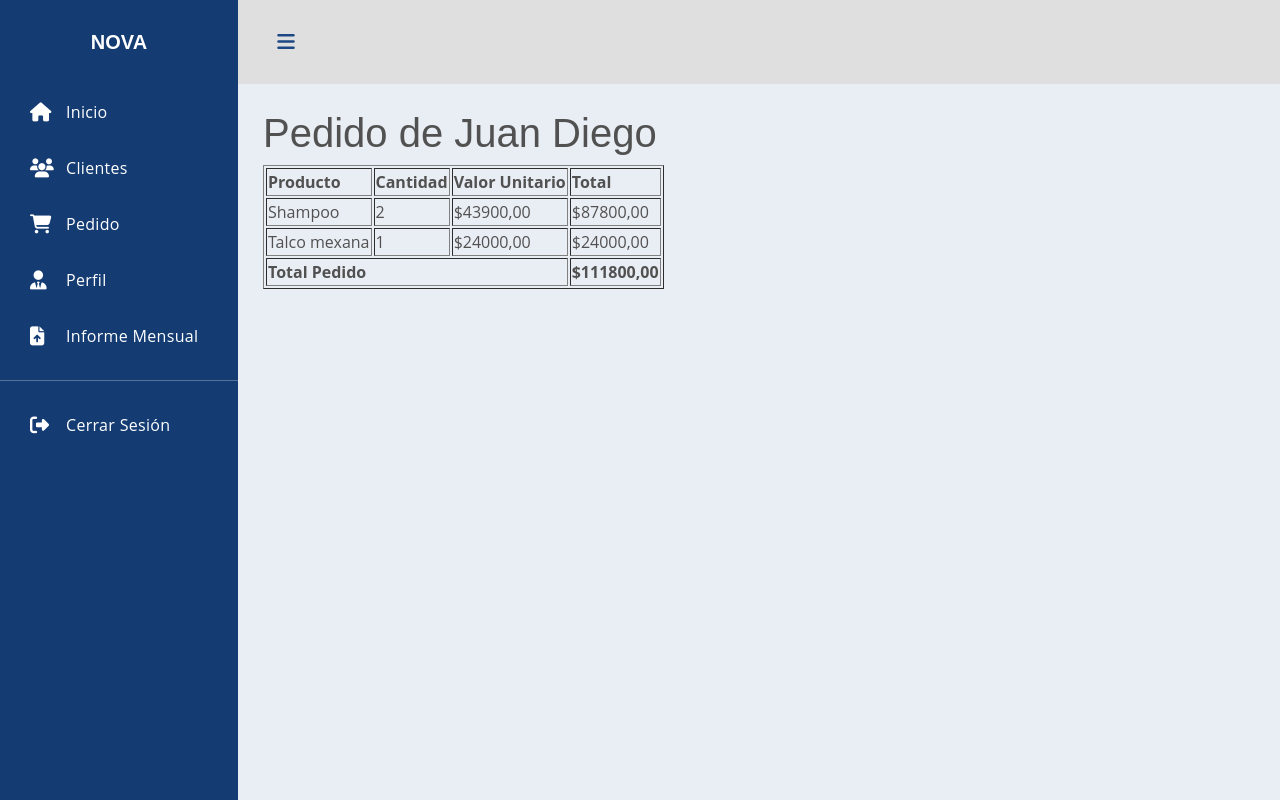
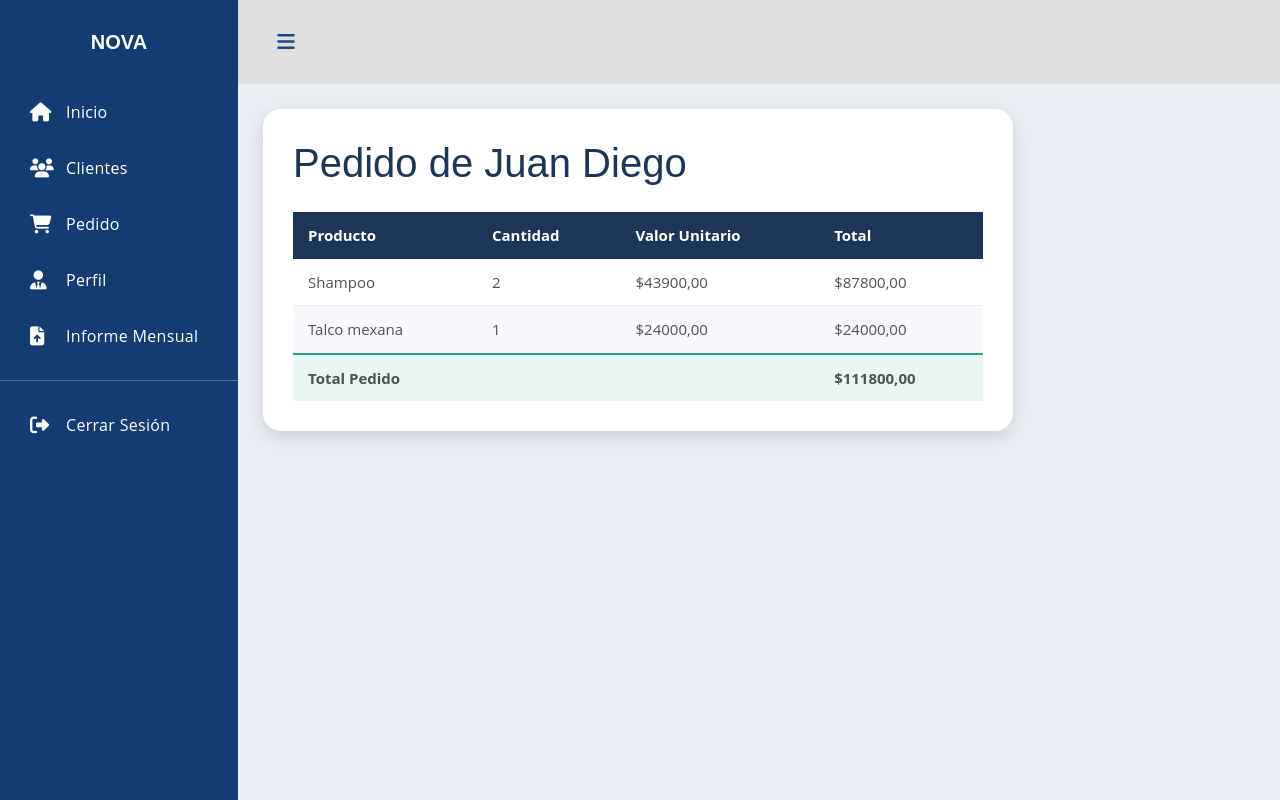
Before and after one commit to JuanDiegoHub/Save-Nova, a Django app: page /pedidos/detalle/1/ in a window 1280 px wide. Run offline with Django 5.2, Linux system fonts and the light colour scheme; data comes from the database, SQL or seed files in the repository; both versions use the stored data as it was after the commit.

Commit message:
Se arreglo la estetica y muestra pedidos en forma de tabla

```diff
--- a/menu/static/menu/CSS/pedido.css
+++ b/menu/static/menu/CSS/pedido.css
@@ -121,3 +129,72 @@
 .btn-confirmar-abono:hover {
     background: #35627a;
 }
+
+.productos-lista{
+    flex-grow: 1;
+}
+
+.productos-lista ul{
+    padding-left:18px;
+    margin-bottom:8px;
+}
+
+.productos-lista li{
+    margin-bottom:5px;
+    color:#444;
+    font-size:14px;
+}
+
+.detalle-pedido{
+    background:white;
+    padding:30px;
+    border-radius:18px;
+    box-shadow:0px 6px 18px rgba(0,0,0,0.12);
+    max-width:750px;
+}
+
+.titulo-detalle{
+    color:#1d3557;
+    margin-bottom:25px;
+}
+
+/* TABLA */
+.tabla-pedido{
+    width:100%;
+    border-collapse:collapse;
+    font-size:15px;
+}
+
+/* encabezado */
+.tabla-pedido thead{
+    background:#1d3557;
+    color:white;
+}
+
+.tabla-pedido th,
+.tabla-pedido td{
+    padding:12px 15px;
+}
+
+/* filas */
+.tabla-pedido tbody tr{
+    border-bottom:1px solid #eee;
+}
+
+.tabla-pedido tbody tr:nth-child(even){
+    background:#f7f9fc;
+}
+
+.tabla-pedido tbody tr:hover{
+    background:#eef3f8;
+}
+
+/* total */
+.total-row{
+    background:#e9f5f3;
+    font-weight:bold;
+}
+
+.total-row td{
+    border-top:2px solid #2a9d8f;
+}
--- a/menu/templates/menu/menu.html
+++ b/menu/templates/menu/menu.html
@@ -76,8 +76,8 @@
                             </ul>
 
                             {% if pedido.productos|length > 3 %}
-                                <a href="{% url 'detalle_pedido' pedido.id_pedido %}" class="ver-mas">
-                                    ... más
+                                <a href="{% url 'detalle_pedido' pedido.id_pedido %}" class="btn-ver-mas">
+                                    Ver más <i class="fa-solid fa-arrow-right"></i>
                                 </a>
                             {% endif %}
                         </div>
--- a/pedido/templates/pedido/detalle_pedido.html
+++ b/pedido/templates/pedido/detalle_pedido.html
@@ -1,16 +1,13 @@
 {% extends 'menu/menu.html' %}
 {% load static %}
 {% block content %}
-<!DOCTYPE html>
-<html>
-<head>
-    <title>Detalle Pedido</title>
-</head>
-<body>
 
-<h1>Pedido de {{ pedido.cliente.nombre }}</h1>
+<div class="detalle-pedido">
 
-<table border="1">
+    <h1 class="titulo-detalle">Pedido de {{ pedido.cliente.nombre }}</h1>
+
+    <table class="tabla-pedido">
+
         <thead>
             <tr>
                 <th>Producto</th>
@@ -32,13 +29,14 @@
         </tbody>
 
         <tfoot>
-        <tr>
-            <td colspan="3"><strong>Total Pedido</strong></td>
-            <td><strong>${{ total }}</strong></td>
+            <tr class="total-row">
+                <td colspan="3">Total Pedido</td>
+                <td>${{ total }}</td>
             </tr>
         </tfoot>
+
     </table>
 
-</body>
-</html>
+</div>
+
 {% endblock %}
```
Also changed, not shown: other parts of menu/static/menu/CSS/pedido.css (+18 -10 lines), db.sqlite3. Lines whose indentation alone changed are shown as unchanged.
